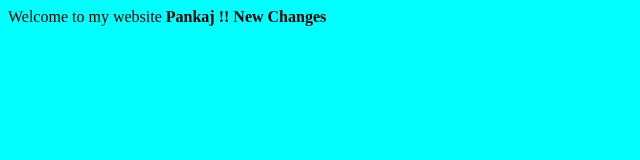
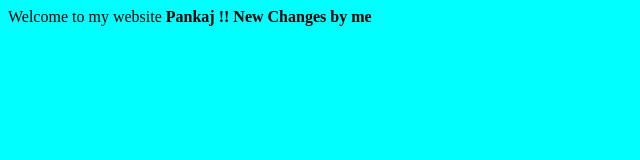
Before and after one commit to devops-pankaj/TestWebsite2022, a plain HTML site: page index.html in a window 1280 px wide. Shown: the full height of the page, 0-640 px from the left. Drawn offline with Linux system fonts and the light colour scheme.

Commit message:
changes in file

```diff
--- a/index.html
+++ b/index.html
@@ -1,4 +1,4 @@
 <body bgcolor='aqua'>
 Welcome to my website <b>Pankaj<b/> !!
-New Changes
+New Changes by me
 </body>
```
